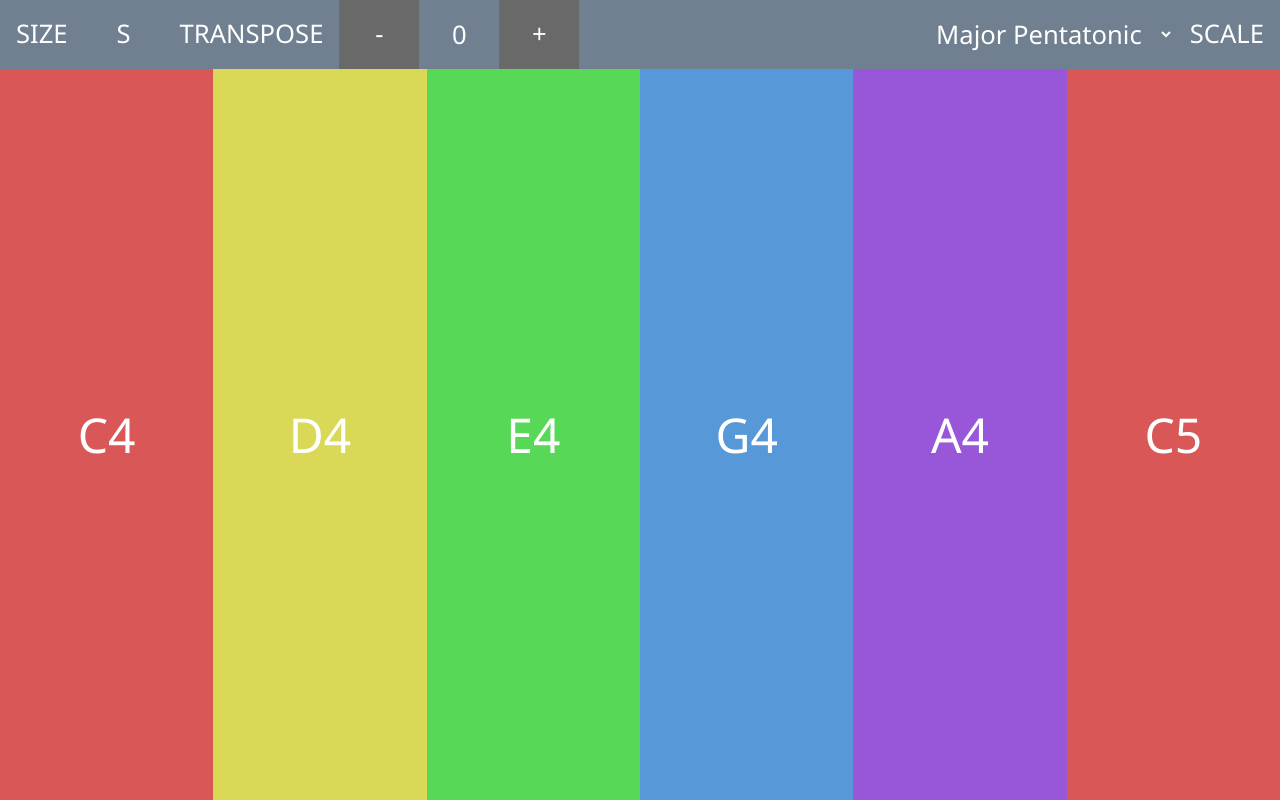
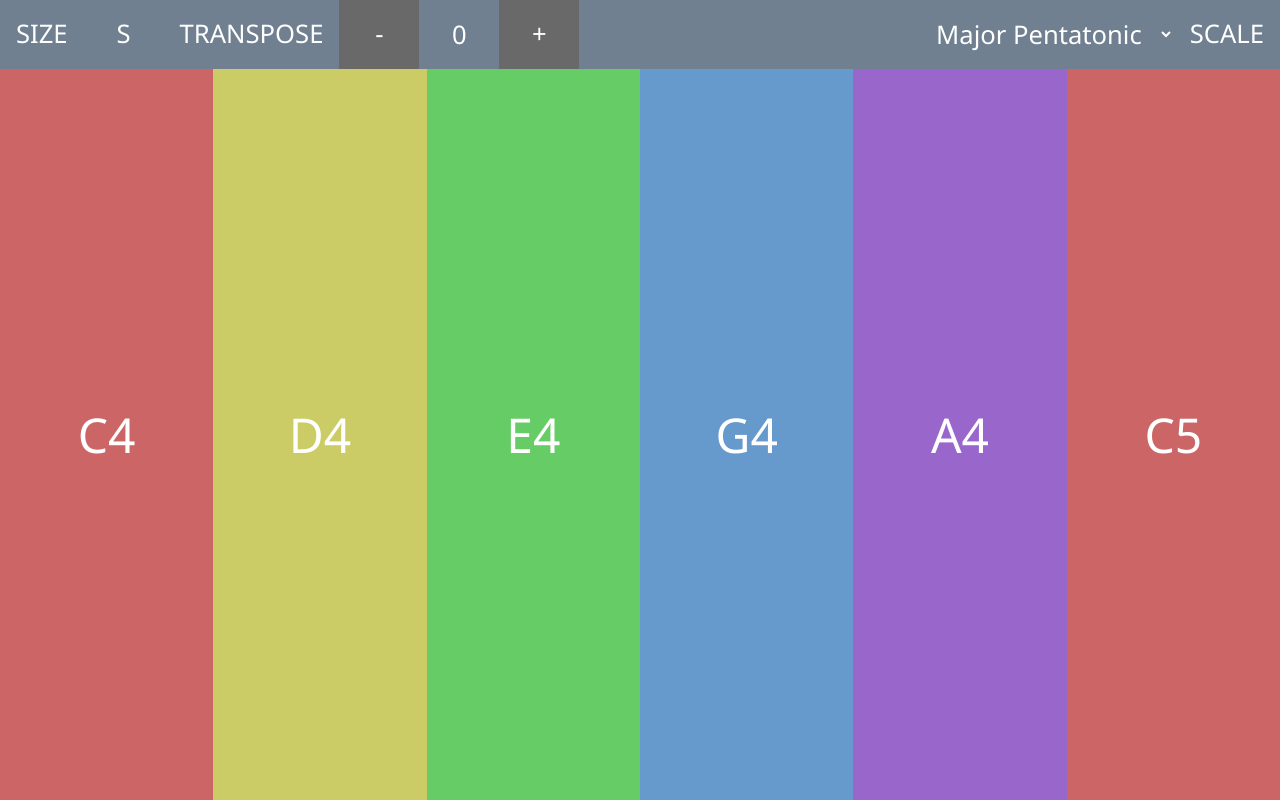
Before and after one commit to zem1107/my-music-spa, a Nuxt app in the folder client/: page / in a window 1280 px wide. Built offline with nearby package versions, Linux system fonts and the light colour scheme.

Commit message:
color change

```diff
--- a/client/pages/index.vue
+++ b/client/pages/index.vue
@@ -21,7 +21,7 @@
           TRANSPOSE
         </span>
       </div>
-      <div class="tr-btn header-item px-3" @click.stop="decrement">
+      <div class="tr-btn header-item px-3" @click.stop.prevent="decrement">
         <span>
           -
         </span>
@@ -29,7 +29,7 @@
       <div class="tr header-item">
         <input v-model="transpose" type="number" min="-36" max="36">
       </div>
-      <div class="tr-btn header-item px-3" @click.stop="increment">
+      <div class="tr-btn header-item px-3" @click.stop.prevent="increment">
         <span>
           +
         </span>
@@ -200,7 +200,7 @@ export default {
       sustain: false,
       cycle: true,
       transpose: 0,
-      colorList: [...Array(13).keys()].map(i => this.hsv2rgb([i * 30, 0.6, 0.85])),
+      colorList: [...Array(13).keys()].map(i => this.hsv2rgb([i * 30, 0.5, 0.8])),
       sizeIndex: 0
     }
   },
```
Also changed, not shown: client/package.json (+4 -4 lines), 4 other files (tests, documents, lock files or other folders).
